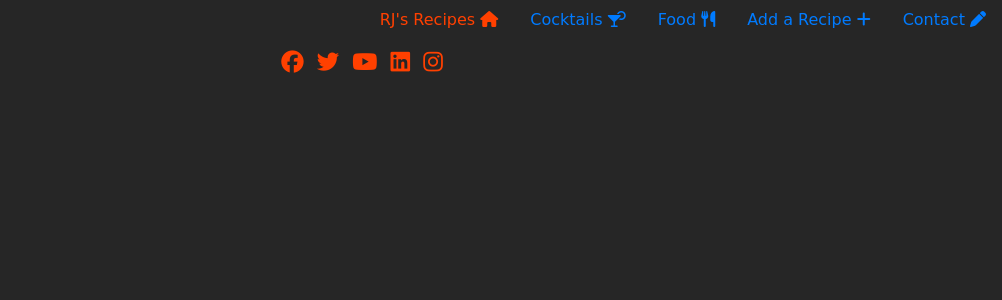
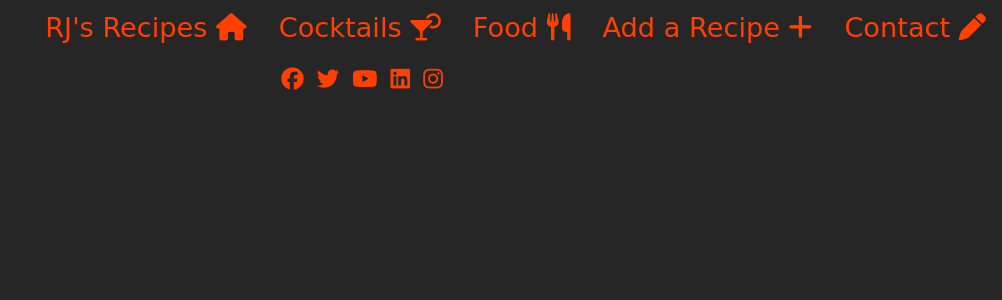
Before and after one commit to RJAnderson94/RJs-Recipes, a Flask app: page / in a window 1280 px wide. Shown: the top 300 px of the page, without its empty margins (278-1280 px from the left). Run offline with Flask 2, Linux system fonts and the light colour scheme; some libraries are stand-ins or nearby versions; some web fonts are replaced.

Commit message:
index.html created, navbar and footer style changed

```diff
--- a/static/style.css
+++ b/static/style.css
@@ -7,8 +7,13 @@ body {
 }
 /*---------- Navbar */
 
-#nav-link {
+.nav-link {
     color: #ff4000;
+    font-size: 1.7em;
+}
+
+.nav-link:hover {
+    color: #ffffff;
 }
 
 /*---------- Footer */
--- a/templates/base.html
+++ b/templates/base.html
@@ -5,30 +5,32 @@
     <meta name="viewport" content="width=device-width, initial-scale=1.0"/>
     <link rel="stylesheet" href="https://stackpath.bootstrapcdn.com/bootstrap/4.5.2/css/bootstrap.min.css" integrity="sha384-JcKb8q3iqJ61gNV9KGb8thSsNjpSL0n8PARn9HuZOnIxN0hoP+VmmDGMN5t9UJ0Z" crossorigin="anonymous"/>
     <script src="https://kit.fontawesome.com/39f5ad3fd9.js" crossorigin="anonymous"></script>
-    <link href="static/style.css" rel="stylesheet"/>
+    <link href="../static/style.css" rel="stylesheet"/>
     <title>RJ's Recipes</title>
   </head>
   <body>
   <!-- Navbar -->
     <ul class="nav justify-content-end">
       <li class="nav-item">
-        <a class="nav-link" id="nav-link" href="#">RJ's Recipes <i class="fas fa-home"></i></a>
+        <a class="nav-link" href="#">RJ's Recipes  <i class="fas fa-home"></i></a>
       </li>
       <li class="nav-item">
-        <a class="nav-link" href="#">Cocktails <i class="fas fa-cocktail"></i></a>
+        <a class="nav-link" href="#">Cocktails  <i class="fas fa-cocktail"></i></a>
       </li>
       <li class="nav-item">
-        <a class="nav-link" href="#">Food <i class="fas fa-utensils"></i></a>
+        <a class="nav-link" href="#">Food  <i class="fas fa-utensils"></i></a>
       </li>
       <li class="nav-item">
-        <a class="nav-link" href="#">Add a Recipe <i class="fas fa-plus"></i></a>
+        <a class="nav-link" href="#">Add a Recipe  <i class="fas fa-plus"></i></a>
       </li>
       <li class="nav-item">
-        <a class="nav-link" href="#">Contact <i class="fas fa-pen"></i></a>
+        <a class="nav-link" href="#">Contact  <i class="fas fa-pen"></i></a>
       </li>
     </ul>
     <!-- Block Content -->
+    {% block content %}
 
+    {% endblock %}
     <!-- Footer -->
     <footer class="container-fluid">
         <div class="row">
--- /dev/null
+++ b/templates/index.html
@@ -0,0 +1 @@
+{% extends 'base.html' %}
```
